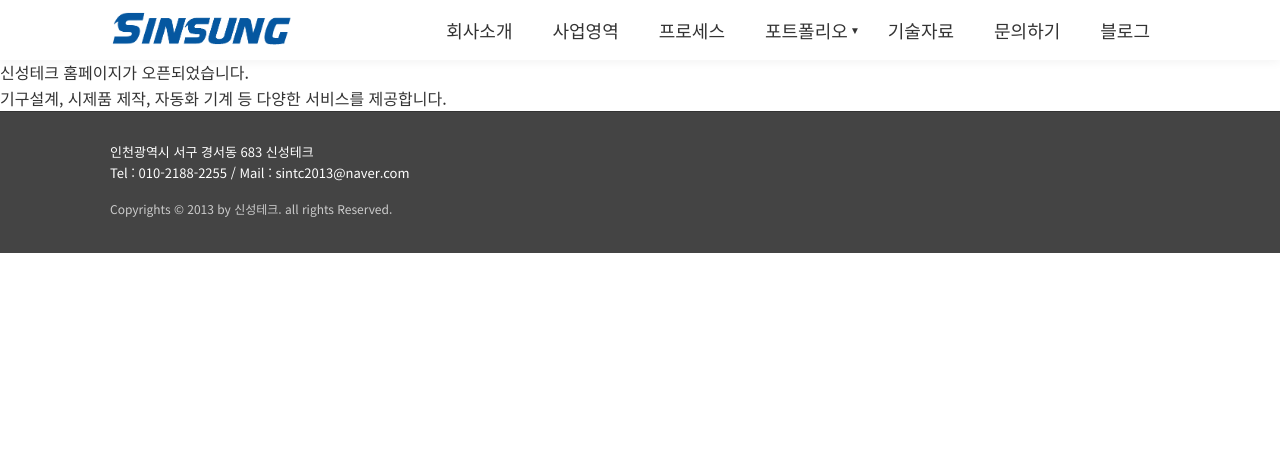
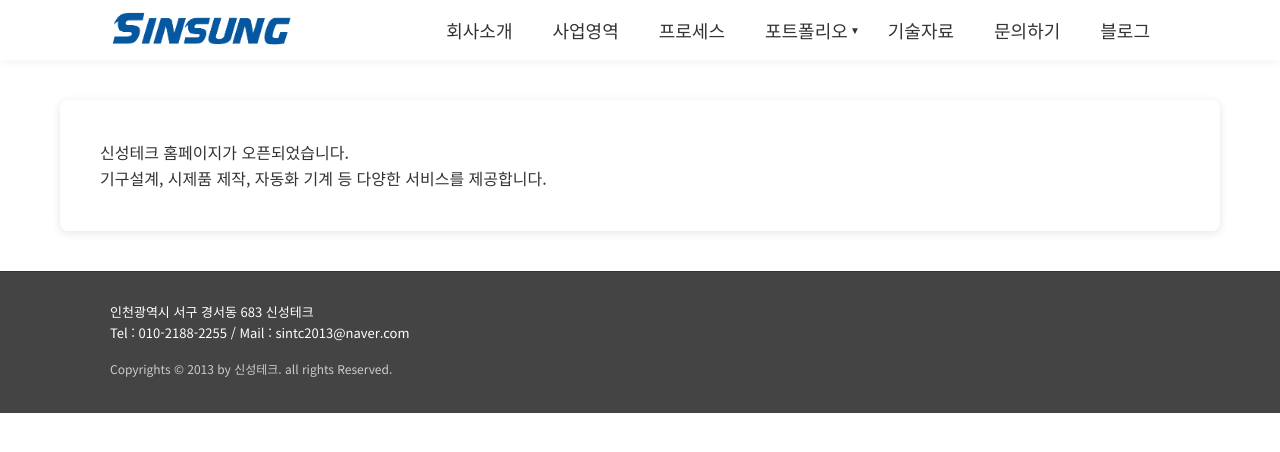
Before and after one commit to desert32-hash/Sintc2013, a Jekyll site: the page built from _posts/2024-01-15-welcome.md, in a window 1280 px wide. Shown: the top 452 px of the page. Built offline with Jekyll 4.4.1, drawn with Linux system fonts in a browser that asks for light colours.

Commit message:
Add files via upload

```diff
--- a/_layouts/default.html
+++ b/_layouts/default.html
@@ -50,8 +50,10 @@
         </div>
     </header>
 
-    <main>
-        {{ content }}
+    <main style="max-width: 1200px; margin: 40px auto; padding: 0 20px;">
+        <div style="background: white; padding: 40px; border-radius: 8px; box-shadow: 0 2px 10px rgba(0,0,0,0.1);">
+            {{ content }}
+        </div>
     </main>
 
     <footer class="site-footer">
```
